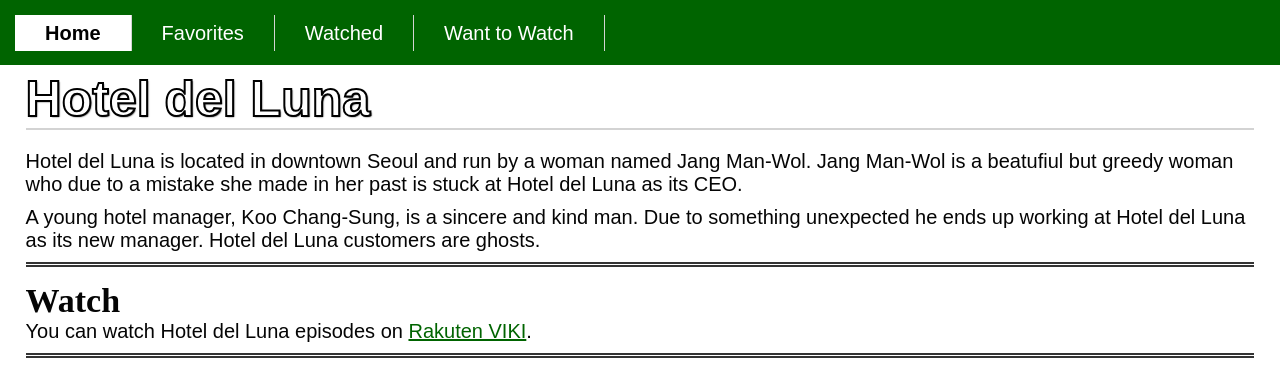
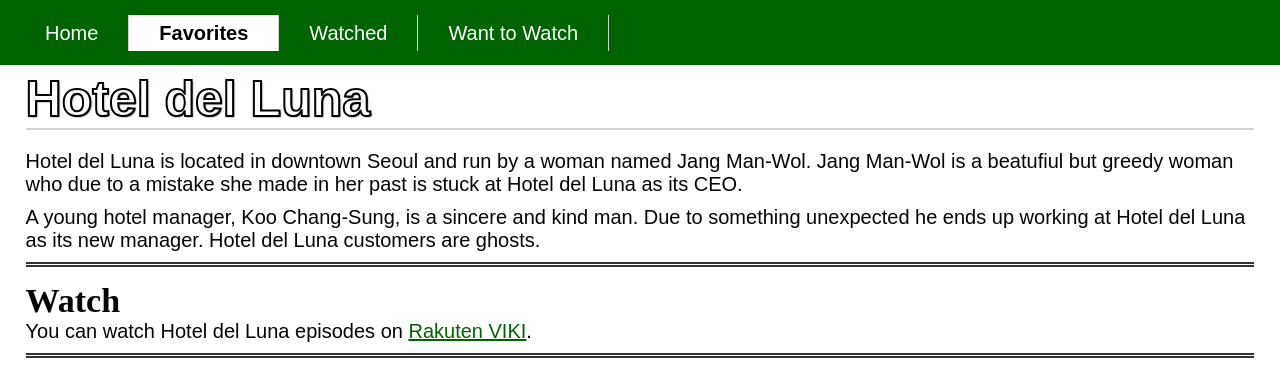
Before and after one commit to maggiemcc/dramas, a plain HTML site: page dramas/Hoteldelluna.html in a window 1280 px wide. Shown: the top 370 px of the page. Drawn offline with Linux system fonts and the light colour scheme; a web font is replaced by a local one.

Commit message:
changed active page

```diff
--- a/dramas/Hoteldelluna.html
+++ b/dramas/Hoteldelluna.html
@@ -14,8 +14,8 @@
 <body>
 <!-- Nav -->
 <ul class="nav">
-    <li class="active"><a href="/index.html">Home</a></li>
-    <li><a href="/favorites.html">Favorites</a></li>
+    <li><a href="/index.html">Home</a></li>
+    <li class="active"><a href="/favorites.html">Favorites</a></li>
     <li><a href="/favorites.html">Watched</a></li>
     <li><a href="#">Want to Watch</a></li>
  </ul>
```
